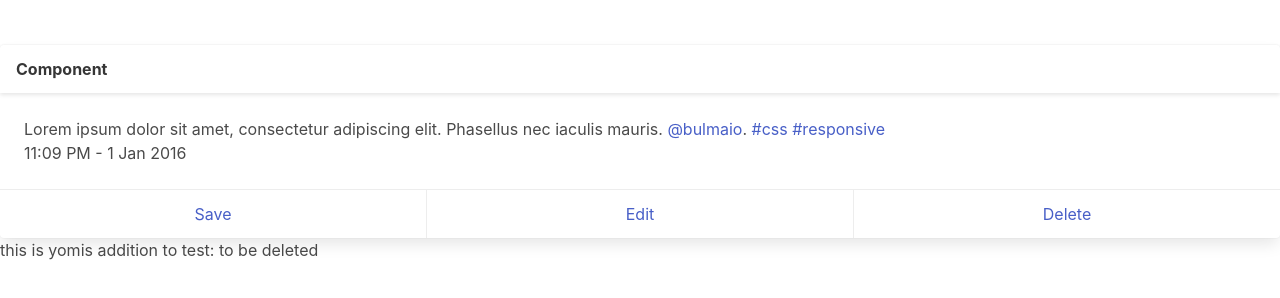
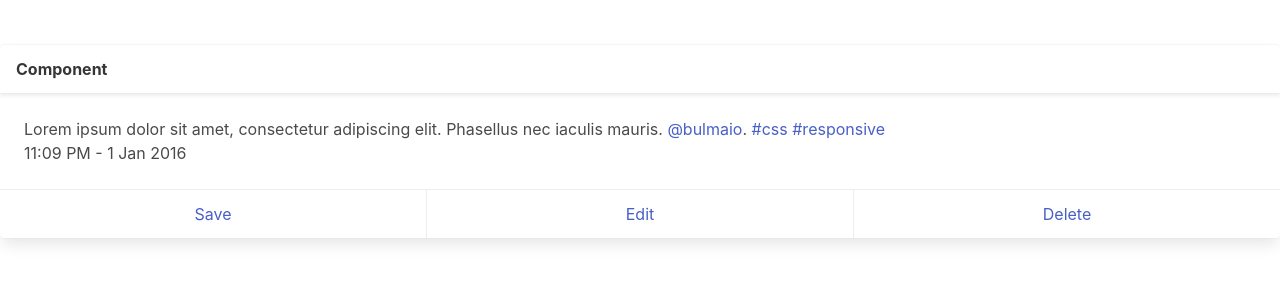
Before and after one commit to dseo3/GroupProject_Team8, a website: page public/search.html in a window 1280 px wide. Shown: the part 140-438 px from the top of the page. Drawn offline with nearby package versions, Linux system fonts and the light colour scheme.

Commit message:
save search html

```diff
--- a/public/index.html
+++ b/public/search.html
@@ -48,5 +48,3 @@
 
 </body>
 </html>
-
-<p> this is yomis addition to test: to be deleted</p>
```
